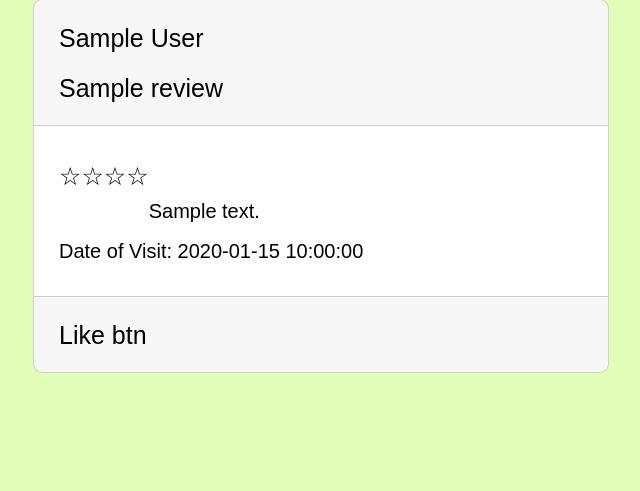
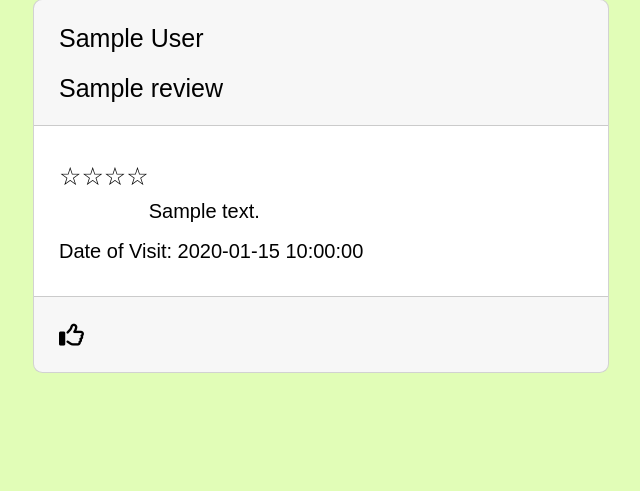
Before and after one commit to tylerbeckb/stadiumReviewWebsite, a Flask app: template app/templates/stadReviews.html in a window 1280 px wide. Shown: the part 309-800 px from the top of the page, without its empty margins (319-959 px from the left). Run offline with Flask 3, Linux system fonts and the light colour scheme; tables that the repository leaves empty hold one stand-in row (values such as "Sample post"); the template is opened without the code that fills it: values that come from a table or form of the project are taken from there, most other values are stand-ins (such as "Sample title", 1, 10 or a date in 2020); some libraries are stand-ins or nearby versions.

Commit message:
feat: displays like btn

```diff
--- a/app/templates/stadReviews.html
+++ b/app/templates/stadReviews.html
@@ -1,5 +1,9 @@
 {% extends "base.html" %}
 {% block content %}
+  <head>
+    <script src="{{ url_for('static',filename='javascript.js') }}"></script>
+    <script src="https://kit.fontawesome.com/628ba3cb53.js" crossorigin="anonymous"></script>
+  </head>
   <body class="displayBackground">
     <br><br>
     <section class="singleCol">
@@ -29,9 +33,13 @@
           {% endfor %}
           <br>
           {{ review.review }} <br>
-          Date of Visit: {{ review.date }}
+          Date of Visit: {{ review.date }} <br>
         </div>
-        <div class="card-footer">Like btn</div>
+        <div class="card-footer">
+          <a class="vote" id="{{ review.id }}">
+            <i class="fa-regular fa-thumbs-up"></i>
+          </a>
+        </div>
       </div>
       {% endfor %}
   </body>
```
